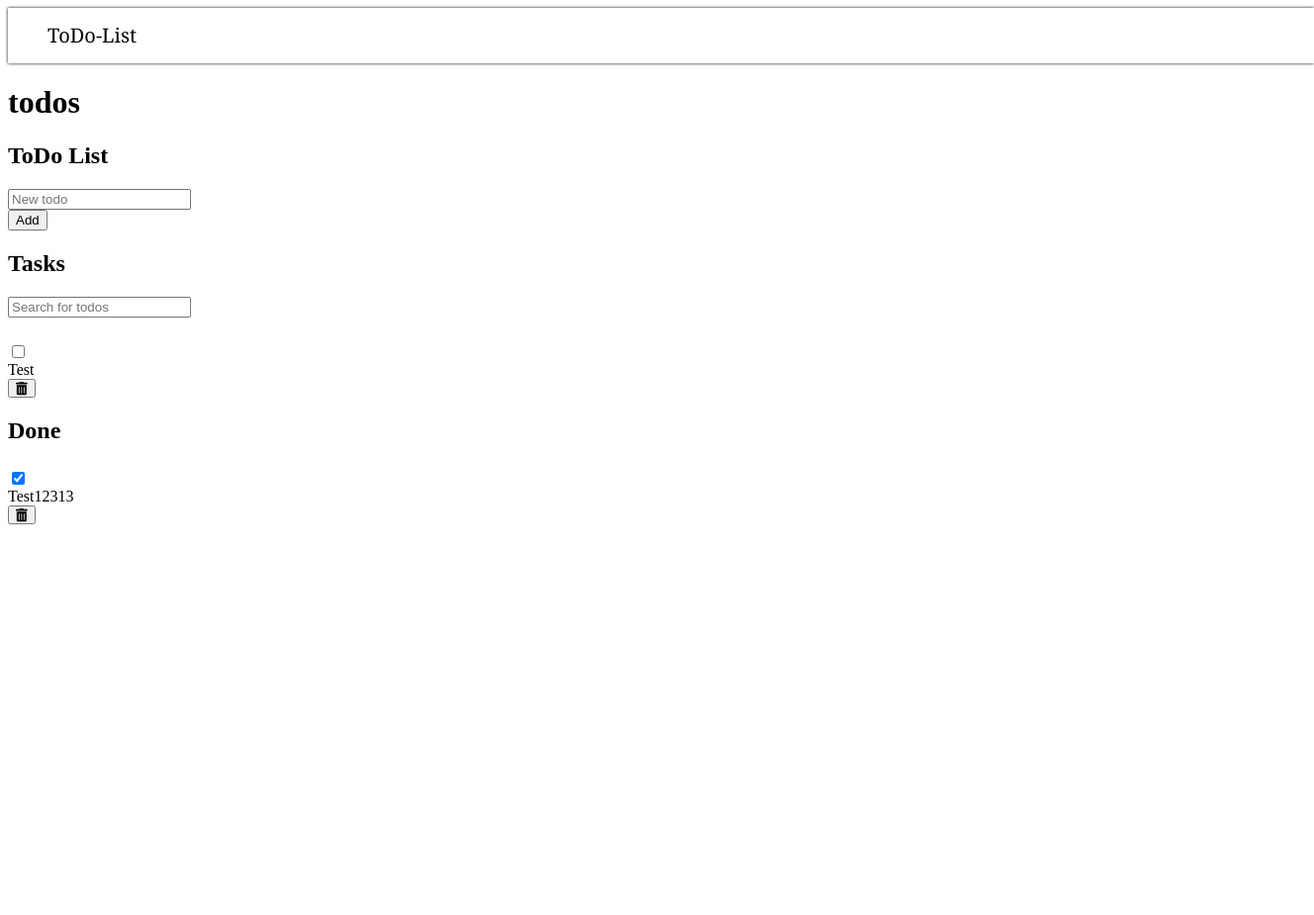
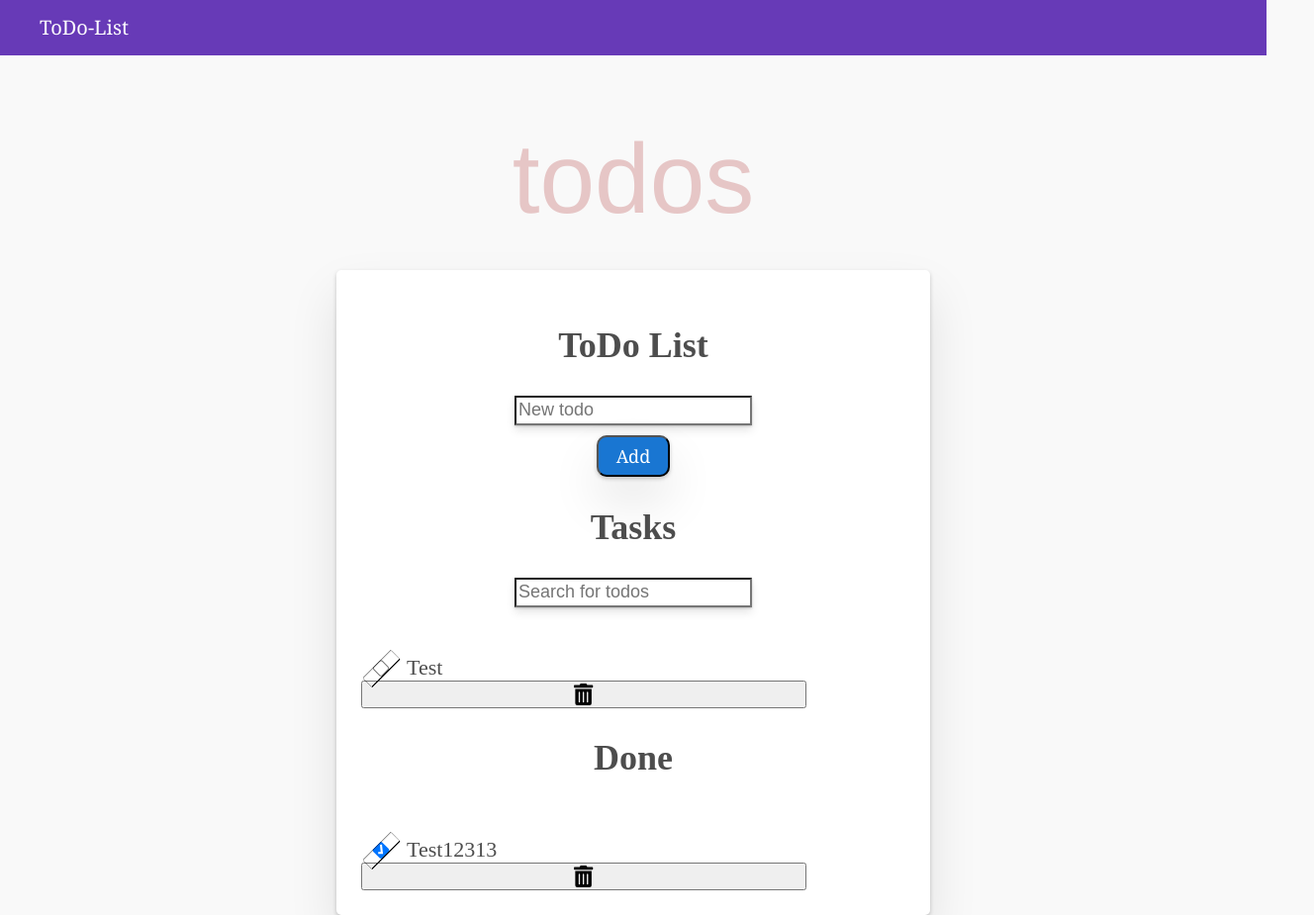
Before and after one commit to sterneindernacht/Todo-JS, a plain HTML site: page index.html in a window 1280 px wide. Shown: the whole page at 99% size, 1328 px wide, since content can reach past the window. Before the commit the page ends 800 px from the top, so only its background shows below. Drawn offline with Linux system fonts and the light colour scheme.

Commit message:
added stye

```diff
--- a/style.css
+++ b/style.css
@@ -1,4 +1,29 @@
-body {}
+:root {
+    --primary: #673ab7;
+    --primary-light: #9a67ea;
+    --primary-dark: #320b86;
+    --secondary: #1976d2;
+    --secondary-light: #63a4ff;
+    --secondary-dark: #004ba0;
+    --text: #4d4d4d;
+    --primary-text: #fff;
+    --secondary-text: #fff;
+}
+
+body {
+    padding: 0;
+    margin: 0;
+    -webkit-appearance: none;
+    appearance: none;
+    -webkit-font-smoothing: antialiased;
+    -moz-osx-font-smoothing: grayscale;
+    background: #f9f9f9;
+    color: var(--text);
+}
+
+* {
+    box-sizing: border-box;
+}
 
 #navigation {
     background: var(--primary);
@@ -12,3 +37,95 @@ body {}
     box-shadow: 0px 0px 3px 0px;
     font-family: Georgia, 'Times New Roman', Times, serif;
 }
+
+.todos-head-text {
+    margin-left: auto;
+    margin-right: auto;
+    width: 600px;
+    height: 150px;
+    text-align: center;
+}
+
+.todos-text {
+    font-weight: 100;
+    text-align: center;
+    color: rgba(175, 47, 47, 0.25);
+    -webkit-text-rendering: optimizeLegibility;
+    -moz-text-rendering: optimizeLegibility;
+    text-rendering: optimizeLegibility;
+    font: 100px 'Helvetica Neue', Helvetica, Arial, sans-serif;
+}
+
+.todo-main {
+    background: #fff;
+    width: 600px;
+    min-height: 600px;
+    margin-left: auto;
+    margin-right: auto;
+    padding: 25px;
+    text-align: center;
+    font-size: 1.5em;
+    border-radius: 5px;
+    box-shadow: 0 2px 4px 0 rgba(0, 0, 0, 0.2), 0 25px 50px 0 rgba(0, 0, 0, 0.1);
+}
+
+#adding-button {
+    margin-top: 10px;
+    padding: 7px 18px;
+    text-align: center;
+    display: inline-block;
+    font-size: 18px;
+    font-family: Georgia, 'Times New Roman', Times, serif;
+    background-color: var(--secondary);
+    border-radius: 10px;
+    box-shadow: 0 2px 4px 0 rgba(0, 0, 0, 0.2), 0 25px 50px 0 rgba(0, 0, 0, 0.1);
+    color: white;
+}
+
+.new-task {
+    background: no-repeat;
+    background-color: white;
+    height: 30px;
+    resize: none;
+    font-size: 18px;
+    box-shadow: 0 1px 2px 0 rgba(0, 0, 0, 0.2), 0 5px 10px 0 rgba(0, 0, 0, 0.1);
+}
+
+.all-tasks {
+    margin-left: auto;
+    margin-right: auto;
+    width: 450px;
+    display: inline-block;
+}
+
+#button-delete {
+    width: auto;
+    padding-left: 0px;
+}
+
+.todo-element-bar {
+    text-align: left;
+}
+
+#tasks-all {
+    width: 400;
+}
+
+.all-tasks {
+    font-size: 22px;
+}
+
+#done-checkbox {
+    width: 40px;
+    padding-right: 25px;
+    border-left: 2px solid;
+    border-bottom: 2px solid;
+    transform: rotate(-45deg);
+    border-radius: 4px;
+    box-shadow: inset 0px 1px 1px rgba(0, 0, 0, 0.5), 0px 1px 0px
+}
+
+#date {
+    margin: 19px 13px 3px;
+    padding-top: 25px;
+}
```
